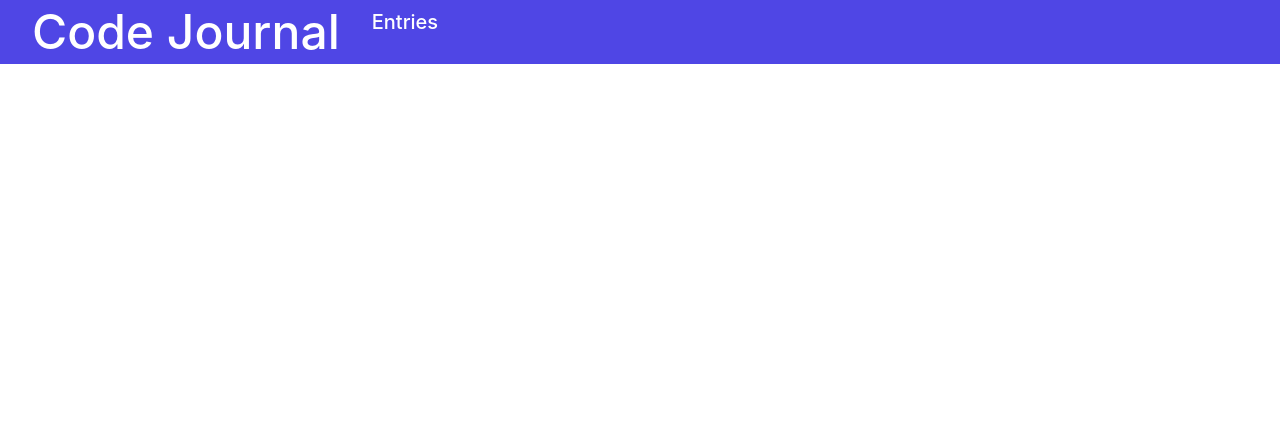
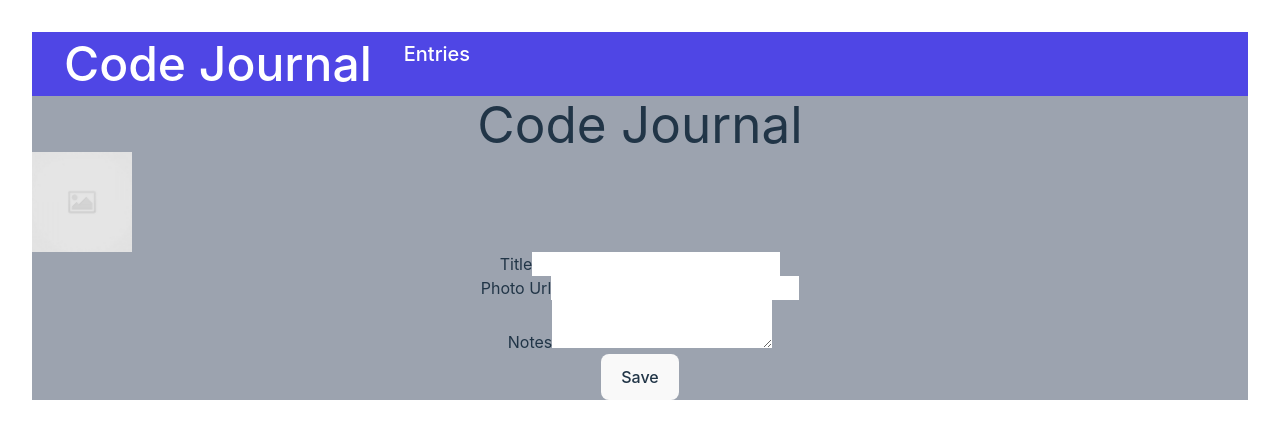
Before and after one commit to SheaPone/code-journal-react, a React (Vite) app in the folder client/: page / in a window 1280 px wide. Shown: the top 438 px of the page. Built offline with nearby package versions, Linux system fonts and the light colour scheme.

Commit message:
start entryForm

```diff
--- a/client/src/App.tsx
+++ b/client/src/App.tsx
@@ -1,11 +1,15 @@
 import { Header } from './Header';
 import { Routes, Route } from 'react-router-dom';
 import './App.css';
+import { EntryForm } from './EntryForm';
+
 function App() {
   return (
     <>
       <Routes>
-        <Route path="/" element={<Header />}></Route>
+        <Route path="/" element={<Header />}>
+          <Route index element={<EntryForm />} />
+        </Route>
       </Routes>
     </>
   );
--- a/client/src/EntryForm.tsx
+++ b/client/src/EntryForm.tsx
@@ -1,3 +1,36 @@
+/* type FormProps = {
+  img: string;
+} */
+
 export function EntryForm() {
-  return <></>;
+  return (
+    <div className="container bg-gray-400">
+      <h1>Code Journal</h1>
+      <form>
+        <div className="img-container">
+          <img
+            src="./public/placeholder-image-square.jpg"
+            style={{ height: '100px', width: '100px' }}
+          />
+        </div>
+        <div className="inputs">
+          <div>
+            <label>Title</label>
+            <input type="text" className="" />
+          </div>
+          <div>
+            <label>Photo Url</label>
+            <input />
+          </div>
+        </div>
+        <div className="entry-notes">
+          <label>Notes</label>
+          <textarea></textarea>
+        </div>
+        <div className="button-ctn">
+          <button type="submit">Save</button>
+        </div>
+      </form>
+    </div>
+  );
 }
--- a/client/src/Header.tsx
+++ b/client/src/Header.tsx
@@ -4,7 +4,7 @@ export function Header() {
   return (
     <div>
       <nav
-        className="fixed left-0 top-0 px-4 text-white bg-indigo-600 w-full
+        className="px-4 text-white bg-indigo-600 w-full
       ">
         <ul className="flex">
           <li className="inline-block py-2 px-4">
```
Also changed, not shown: client/public/placeholder-image-square.jpg (added).
